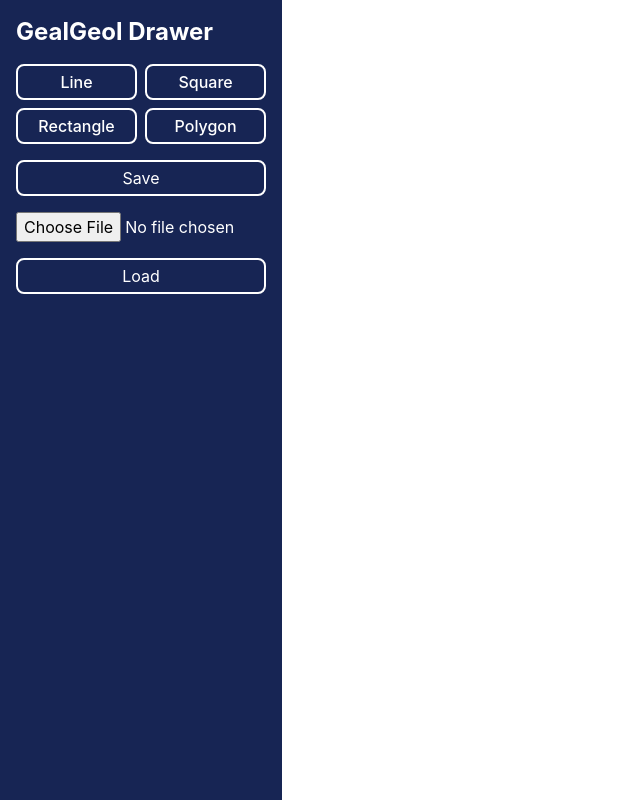
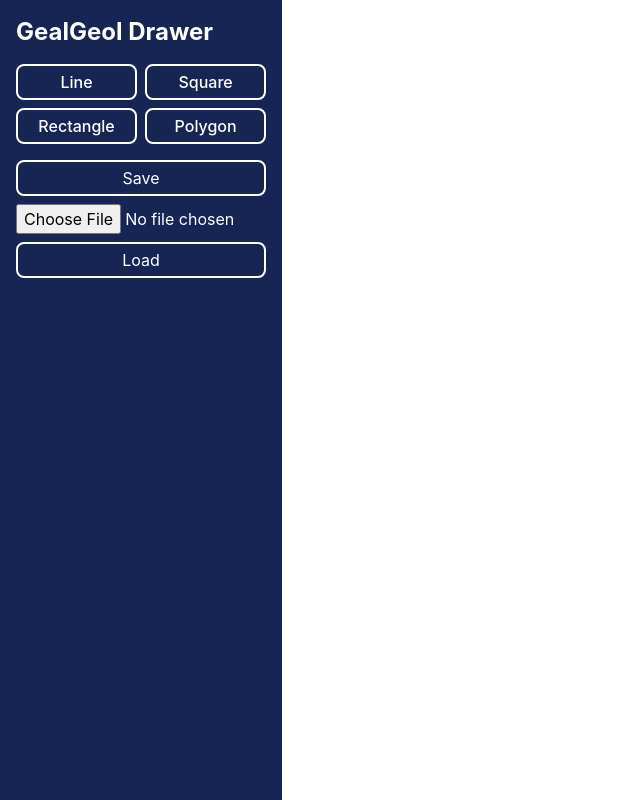
Before and after one commit to GAIB20/tugas-besar-grafkom-1-gealgeol, a website built with Vite: page src/index.html in a window 1280 px wide. Shown: the whole page, without its empty margins (0-640 px from the left). Built offline with nearby package versions, Linux system fonts and the light colour scheme.

Commit message:
fix: input file layout

```diff
--- a/src/index.html
+++ b/src/index.html
@@ -9,8 +9,10 @@
 
 <body>
 <div id="app" class="h-screen w-screen flex">
-      <button id="stop-drawing-btn" class="absolute px-2 py-1 rounded-lg border-2 end-0 top-0 hidden bg-red-500 text-white">Stop drawing</button>
-      <div class="flex flex-col h-full bg-blue-950 w-[300px] p-4 gap-4 text-white overflow-auto">
+  <button id="stop-drawing-btn" class="absolute px-2 py-1 rounded-lg border-2 end-0 top-0 hidden bg-red-500 text-white">
+    Stop drawing
+  </button>
+  <div class="flex flex-col h-full bg-blue-950 w-[300px] p-4 gap-4 text-white overflow-y-scroll">
     <h1 class="text-2xl font-bold text-white">GealGeol Drawer</h1>
     <div class="grid grid-cols-2 text-white font-medium gap-2">
       <button id="line-btn" class="px-2 py-1 rounded-lg border-2 border-white w-full">Line</button>
@@ -51,9 +53,11 @@
         <button id="delete-point-btn" class="px-2 py-1 rounded-lg border-2 border-white w-full">Delete Point</button>
       </div>
     </div>
+    <div class="flex flex-col gap-2">
       <button id="save-btn" class="px-2 py-1 rounded-lg border-2 border-white w-full">Save</button>
       <input type="file" id="file-input" accept=".json" />
       <button id="load-btn" class="px-2 py-1 rounded-lg border-2 border-white w-full">Load</button>
+    </div>
   </div>
   <div>
     <canvas id="webgl-canvas" class="w-full h-full"></canvas>
```
Lines whose indentation alone changed are shown as unchanged.
